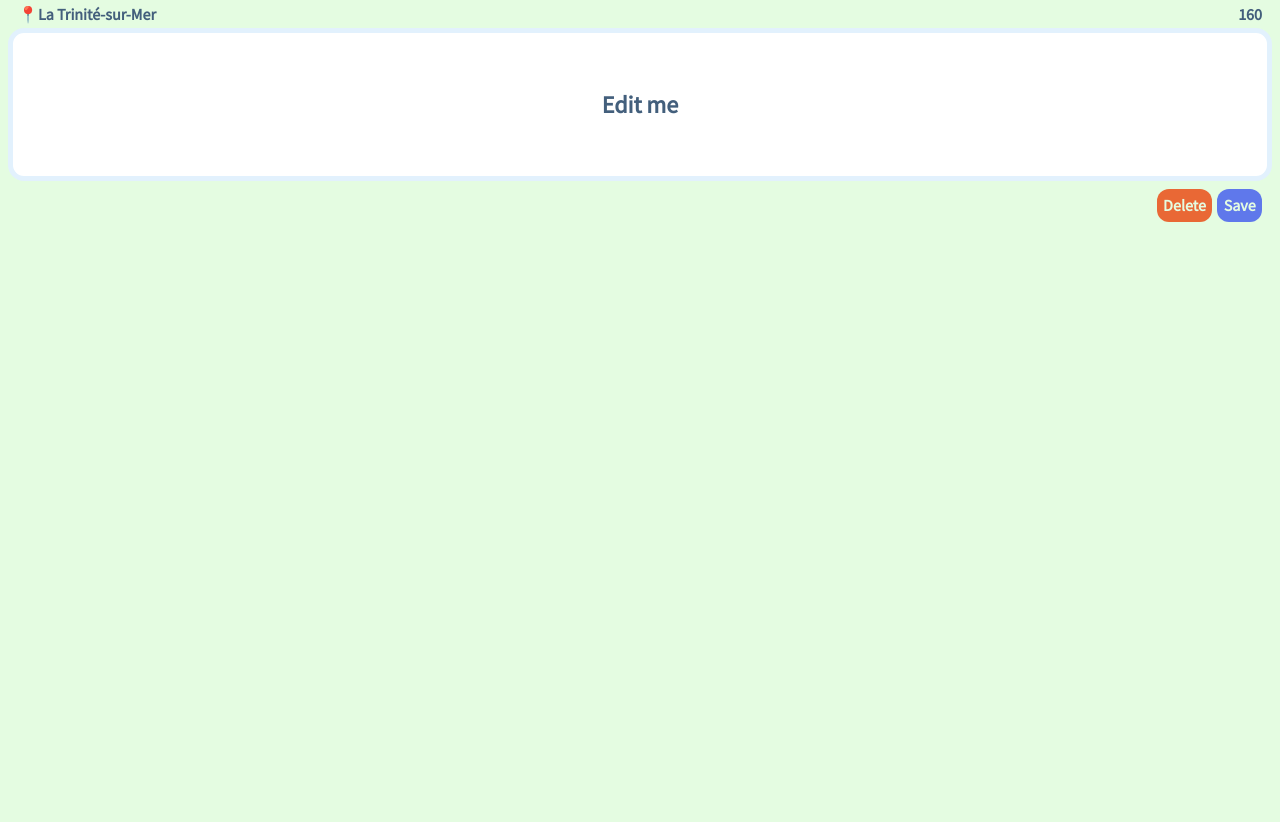
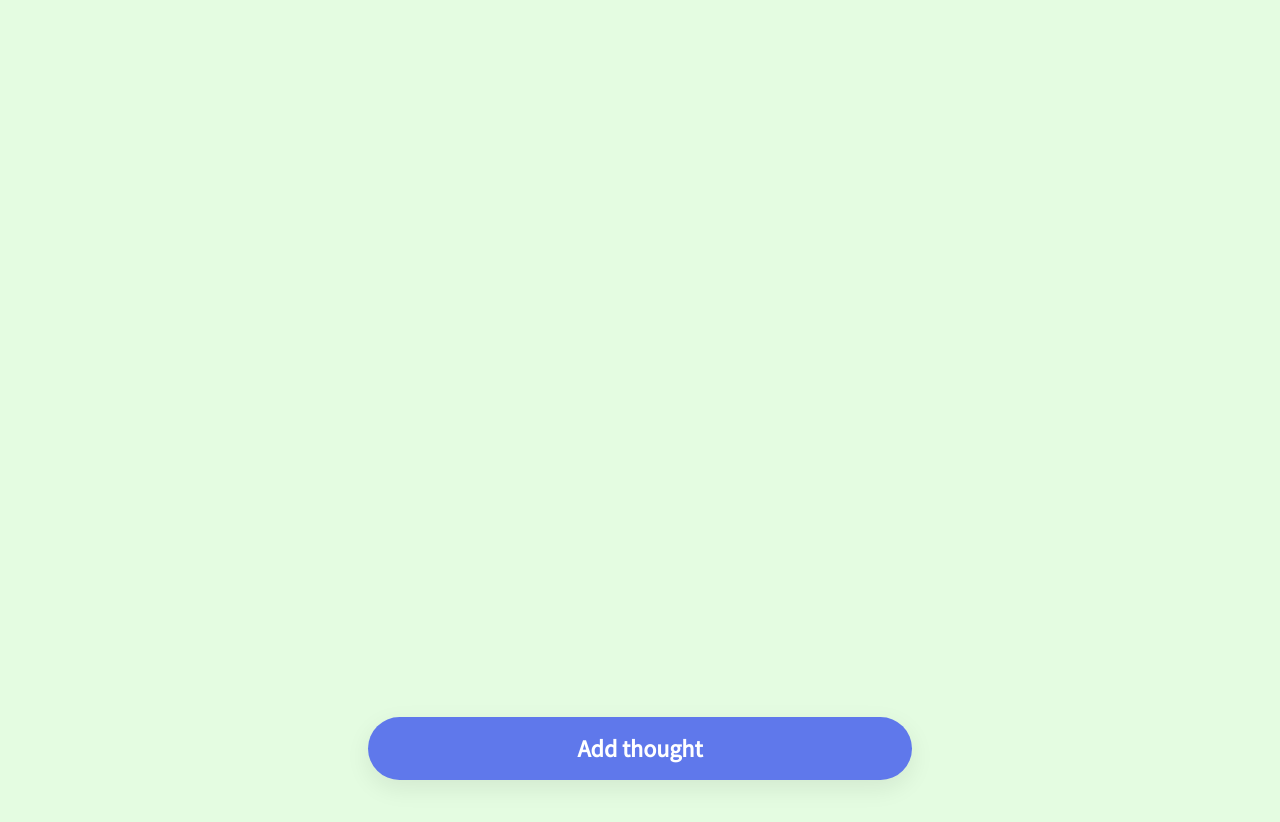
Before and after one commit to elblan/thoughts, a Vue app: page / in a window 1280 px wide. Shown: the top 822 px of the page. Built offline with nearby package versions, Linux system fonts and the light colour scheme.

Commit message:
fixed bottom button & form

```diff
--- a/package.json
+++ b/package.json
@@ -9,6 +9,7 @@
   },
   "dependencies": {
     "core-js": "^3.6.5",
+    "timeago.js": "^4.0.2",
     "vue": "^2.6.11",
     "vue-router": "^3.2.0",
     "vuex": "^3.4.0"
--- a/src/components/HelloWorld.vue
+++ b/src/components/HelloWorld.vue
@@ -1,8 +1,40 @@
 <template>
   <div class="thoughts-wrapper">
-    <div class="new-thought">
+    <div class="thoughts">
+      <div
+        class="thoughts-list"
+        v-for="(thought, index) in localThoughts"
+        :key="thought.text"
+      >
+        <div class="thought-meta-published" v-if="thought.active">
+          {{ format(thought.date) }}
+        </div>
+        <div
+          class="thought"
+          :class="{ active: thought.active }"
+          @click="toggleActive(index)"
+        >
+          <p>{{ thought.text }}</p>
+          <!-- <span>{{ thought.text.length }}</span> -->
+        </div>
+        <div
+          class="delete-thought"
+          v-if="thought.active"
+          @click="removeThought(n)"
+        >
+          delete
+        </div>
+      </div>
+    </div>
+    <div class="sticky">
+      <div class="new-thought" v-if="showForm">
         <div class="thought-meta">
-        <span class="done">📍La Trinité-sur-Mer</span>
+          <div class="buttons">
+            <div class="delete-button" @click="deleteAll">Delete all</div>
+            <div class="cancel-button" @click="showForm = false">
+              Cancel
+            </div>
+          </div>
           <span class="counter">{{ 160 - thoughtObj.text.length }}</span>
         </div>
         <div class="thought-form">
@@ -15,38 +47,26 @@
         <div class="tags">
           <span v-for="tag in tags" :key="tag" class="tag">{{ tag }}</span>
         </div>-->
-        <div class="buttons">
-          <div class="delete-button">Delete</div>
-          <div class="submit-button" @click="addThought">Save</div>
         </div>
       </div>
-    </div>
-    <div class="thoughts-list">
       <div
-        class="thought"
-        :class="{ active: thought.active }"
-        v-for="(thought, index) in localThoughts"
-        :key="thought.text"
-        @click="toggleActive(index)"
+        class="thought-button"
+        @click="showForm ? addThought() : (showForm = true)"
       >
-        <p>{{ thought.text }}</p>
-        <!-- <span>{{ thought.text.length }}</span> -->
+        {{ showForm ? 'Save' : 'Add thought' }}
       </div>
     </div>
-
-    <!--
-    <div class="thought-button">
-      <div class="plus">+</div>
-      <span class="button-text">Add thought</span>
-    </div> -->
   </div>
 </template>
 
 <script>
+import { format } from 'timeago.js'
+
 export default {
   name: 'HelloWorld',
   data() {
     return {
+      showForm: false,
       isActive: false,
       localThoughts: [],
       thoughtObj: { text: '' },
@@ -83,15 +103,26 @@ export default {
       this.localThoughts.unshift({ text: newText, date: newDate })
       this.thoughtObj.text = ''
       this.saveThoughts()
+      this.showForm = false
+      window.scrollTo(0, 0)
     },
     saveThoughts() {
+      this.localThoughts.forEach(function(v) {
+        delete v.active
+      })
       const parsed = JSON.stringify(this.localThoughts)
       localStorage.setItem('thoughts', parsed)
     },
     removeThought(x) {
       this.localThoughts.splice(x, 1)
       this.saveThoughts()
-    }
+      window.location.reload()
+    },
+    deleteAll() {
+      localStorage.clear()
+      window.location.reload()
+    },
+    format: format
   }
 }
 </script>
@@ -101,11 +132,18 @@ export default {
   background-color: $green3;
   padding-bottom: 8px;
 }
-
+.thoughts {
+  margin-bottom: 80px;
+}
 .thoughts-list {
   display: flex;
   flex-direction: column;
   margin-top: 4px;
+  .thought-meta-published {
+    color: $blue1;
+    font-size: 18px;
+    padding-bottom: -2rem;
+  }
   .thought {
     background-color: $white;
     color: $blue1;
@@ -113,15 +151,27 @@ export default {
     box-shadow: 0px 8px 24px rgba(0, 0, 0, 0.04);
     padding: 8px;
     margin: 14px 22px;
-    transition: ease-out 0.2s;
   }
   .active {
     background-color: $blue3;
-    padding: 16px;
     box-shadow: 0px 8px 24px rgba(0, 0, 0, 0.12);
-    transition: ease-in 0.15s;
+  }
+  .delete-thought {
+    background-color: $red2;
+    color: $green3;
+    font-size: 18px;
+    padding: 0.4rem;
+    width: 20%;
+    margin: auto;
+    border-radius: 12px;
   }
 }
+.sticky {
+  position: fixed;
+  bottom: 20px;
+  left: 50%;
+  width: 100%;
+  transform: translate(-50%, 0);
   .new-thought {
     .thought-form {
       background-color: white;
@@ -138,6 +188,22 @@ export default {
       margin: 4px 18px 0 18px;
       font-size: 16px;
       color: $blue1;
+      .buttons {
+        display: flex;
+        .delete-button {
+          background-color: $red2;
+          color: $green3;
+          padding: 0.4rem;
+          margin-right: 5px;
+          border-radius: 12px;
+        }
+        .cancel-button {
+          background-color: $blue1;
+          color: $green3;
+          padding: 0.4rem;
+          border-radius: 12px;
+        }
+      }
     }
     .thought-submit {
       display: flex;
@@ -152,49 +218,19 @@ export default {
         margin: 0.2rem;
         border-radius: 12px;
       }
-    .buttons {
-      display: flex;
-      .delete-button {
-        background-color: $red2;
-        color: $green3;
-        padding: 0.4rem;
-        margin-right: 5px;
-        border-radius: 12px;
-      }
-      .submit-button {
-        background-color: $blue2;
-        color: $green3;
-        padding: 0.4rem;
-        border-radius: 12px;
-      }
     }
   }
 }
 .thought-button {
-  position: sticky;
-  bottom: 10px;
-  z-index: 2;
-  display: flex;
-  justify-content: left;
-  align-items: center;
-  background-color: white;
-  box-shadow: 0px 4px 24px rgba(0, 0, 0, 0.08);
+  bottom: 15px;
+
+  box-shadow: 0px 8px 24px rgba(0, 0, 0, 0.08);
+  background-color: $blue2;
   border-radius: 50px;
-  width: 60%;
+  padding: 1rem;
+  color: white;
+  width: 40%;
   margin: auto;
-  padding: 1rem;
-  .plus {
-    color: $blue2;
-    font-size: 50px;
-    font-weight: 400;
-    background-color: $green3;
-    padding: 0 1.5rem;
-    border-radius: 50px;
-  }
-  .button-text {
-    padding-left: 1rem;
-    font-size: 24px;
-  }
 }
 [contenteditable] {
   outline: 0px solid transparent;
```
Also changed, not shown: 2 other files (tests, documents, lock files or other folders). Lines whose indentation alone changed are shown as unchanged.
